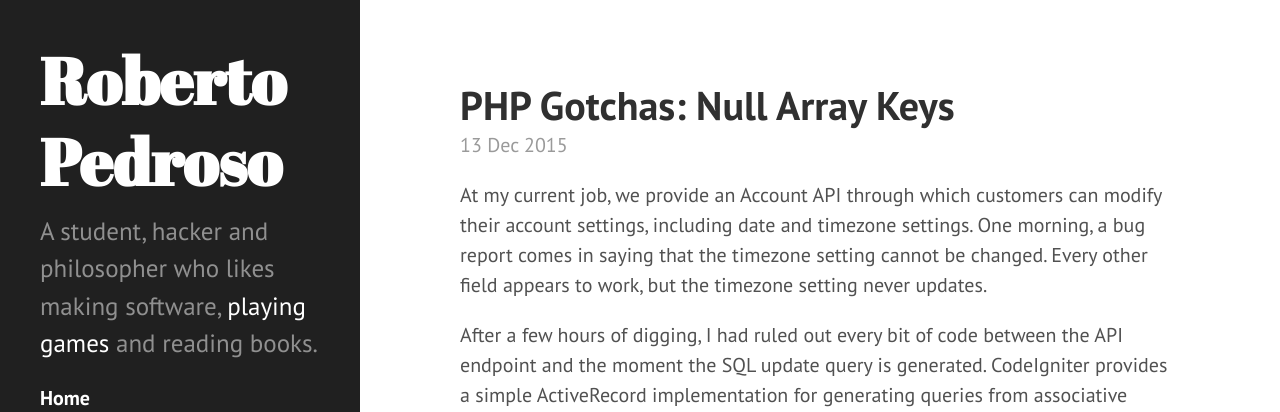
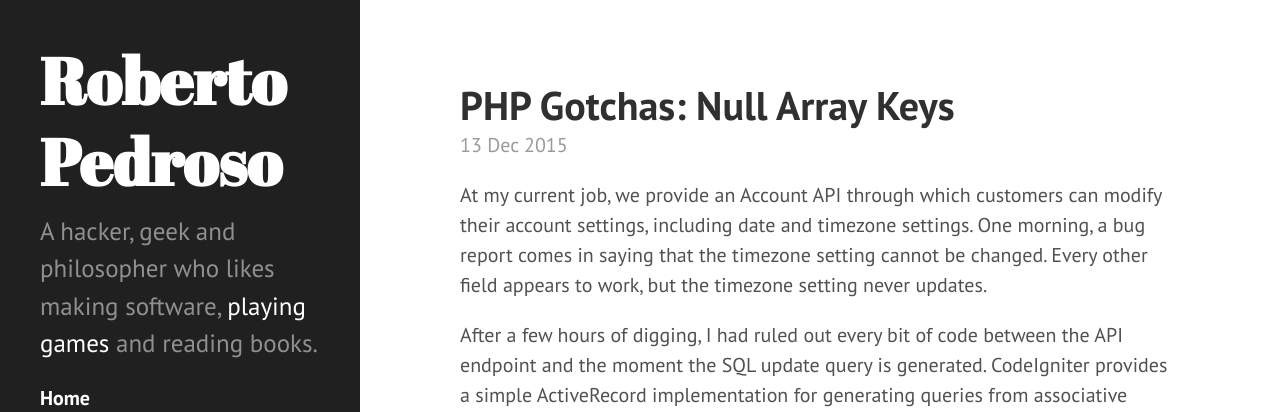
Before and after one commit to robertopedroso/robertopedroso.github.com, a Jekyll site: the page built from index.html, in a window 1280 px wide. Shown: the top 412 px of the page. Built offline with Jekyll 4.4.1, drawn with Linux system fonts in a browser that asks for light colours; Markdown is read by kramdown in place of the engine named in the settings; the list of posts is cut into pages by our own code.

Commit message:
try to use GFM

```diff
--- a/_config.yml
+++ b/_config.yml
@@ -7,11 +7,12 @@
 
 # Setup
 title:            Roberto Pedroso
-description:      'A student, hacker and philosopher who likes making software, <a href="http://minecraft.net" target="_blank">playing games</a> and reading books.'
+description:      'A hacker, geek and philosopher who likes making software, <a href="http://minecraft.net" target="_blank">playing games</a> and reading books.'
 url:              http://rpedroso.com
 
 # Use Github markdown
-input: GFM
+kramdown:
+    input: GFM
 
 author:
   name:           'Roberto Pedroso'
```
